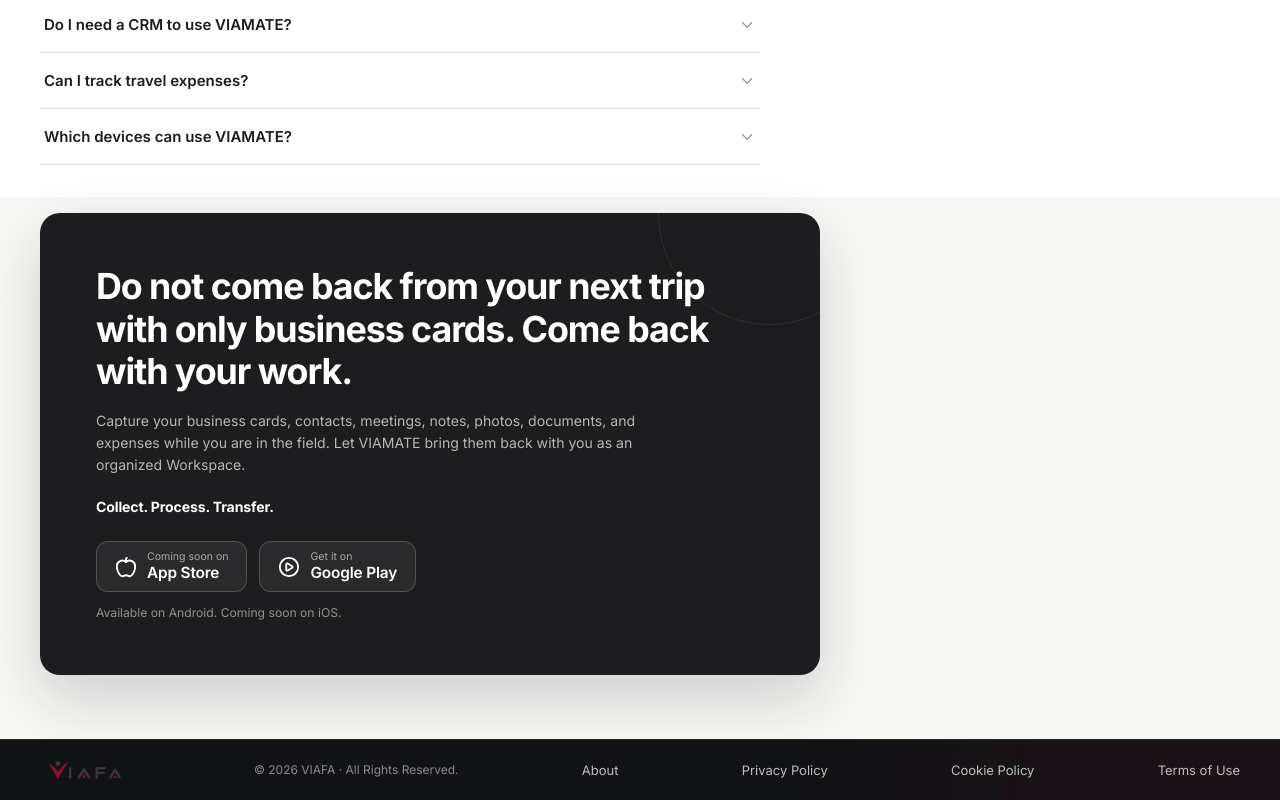
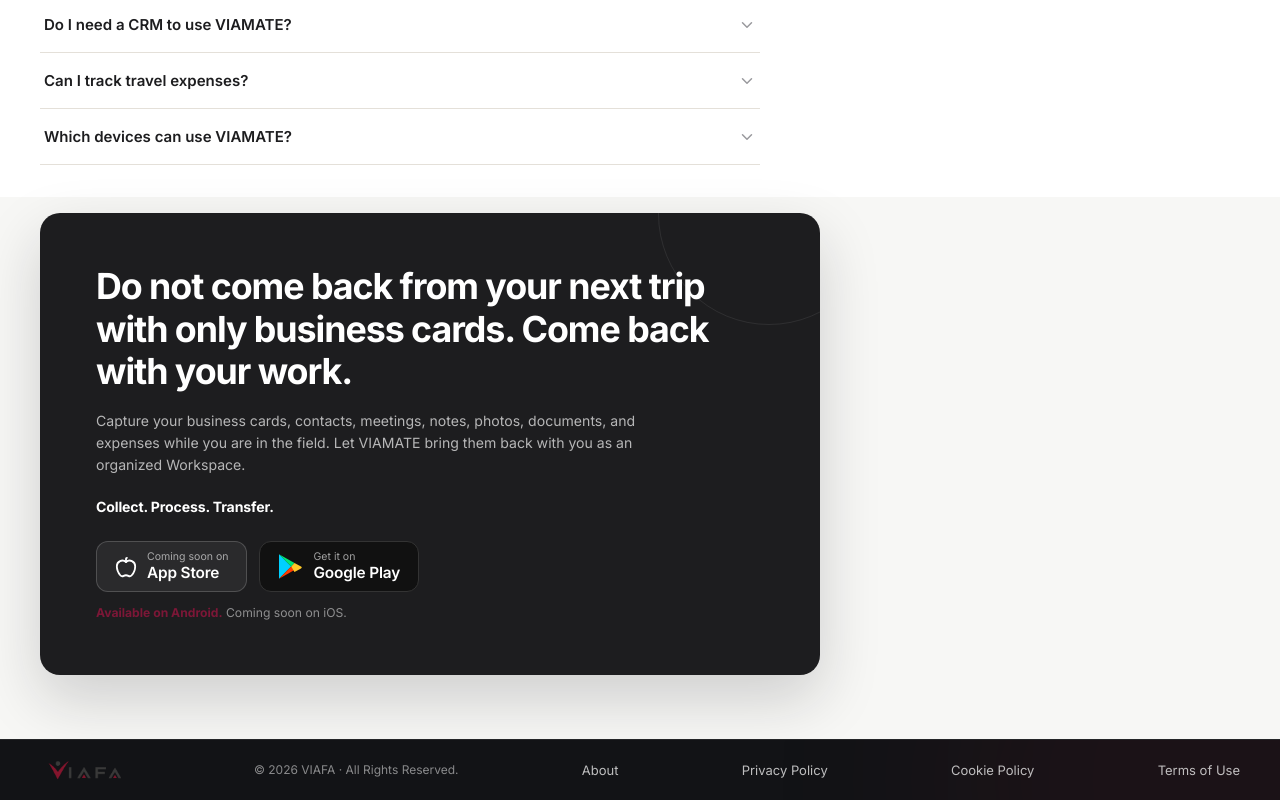
Before and after one commit to gtexglobalturkey-crypto/expovia-website, a React (Vite) app: page /viamate in a window 1280 px wide. Shown: the part 4388-5188 px from the top of the page. Built offline with nearby package versions, Linux system fonts and the light colour scheme.

Commit message:
Emphasize Android availability and use full-color Google Play icon

```diff
--- a/src/components/Viamate/ViamateClosing.jsx
+++ b/src/components/Viamate/ViamateClosing.jsx
@@ -1,4 +1,4 @@
-import { Apple, PlayCircle } from "lucide-react";
+import { Apple } from "lucide-react";
 
 const GOOGLE_PLAY_URL = "https://play.google.com/store/apps/details?id=com.viafa.viamate";
 
@@ -60,13 +60,19 @@ function ViamateClosing() {
             </div>
 
             <a
-              className="viamate-store-badge"
+              className="viamate-store-badge viamate-store-badge--google-play"
+              style={{ background: "#111", color: "#fff", border: "1px solid #333" }}
               href={GOOGLE_PLAY_URL}
               target="_blank"
               rel="noopener noreferrer"
               aria-label={language === "tr" ? "VIAMATE'i Google Play'den indir" : "Get VIAMATE on Google Play"}
             >
-              <PlayCircle size={22} aria-hidden="true" />
+              <svg width="25" height="27" viewBox="0 0 25 27" aria-hidden="true" focusable="false">
+                <path fill="#00D0FF" d="M1 1.3v24.4l12.2-12.2z" />
+                <path fill="#00E676" d="M1 1.3 16.5 10l-3.3 3.5z" />
+                <path fill="#FF3D00" d="m1 25.7 15.5-8.7-3.3-3.5z" />
+                <path fill="#FFCA28" d="m16.5 10 6.5 3.6c1.1.6 1.1 1.2 0 1.8L16.5 19l-3.3-5.5z" />
+              </svg>
               <span className="viamate-store-badge-text">
                 <span className="viamate-store-badge-label">{t.availableOn}</span>
                 <span className="viamate-store-badge-store">Google Play</span>
@@ -75,7 +81,7 @@ function ViamateClosing() {
           </div>
 
           <p className="viamate-closing-availability-note">
-            {t.availability}
+            <strong style={{ fontWeight: 800, color: "#7c1737" }}>{language === "tr" ? "Android\u0027de yayında." : "Available on Android."}</strong>{" "}{language === "tr" ? "iOS yakında." : "Coming soon on iOS."}
           </p>
         </div>
 
```
